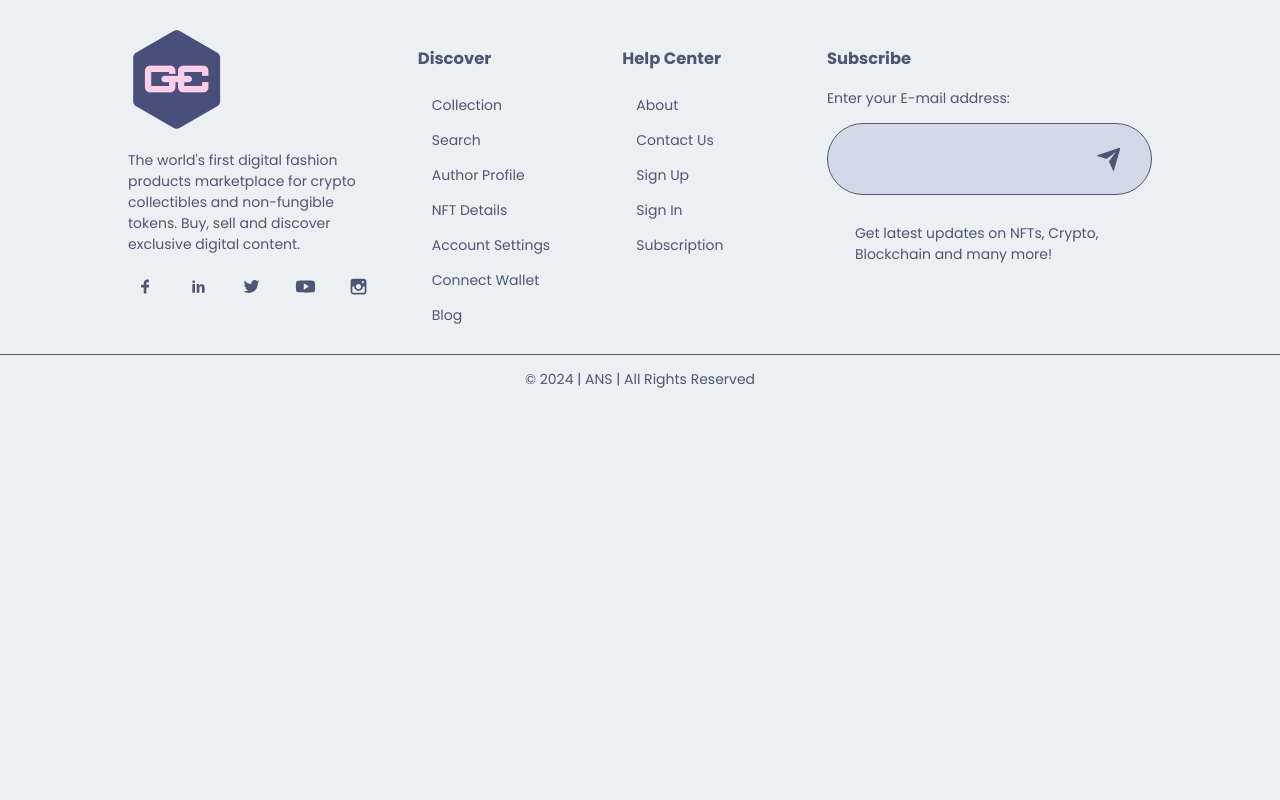
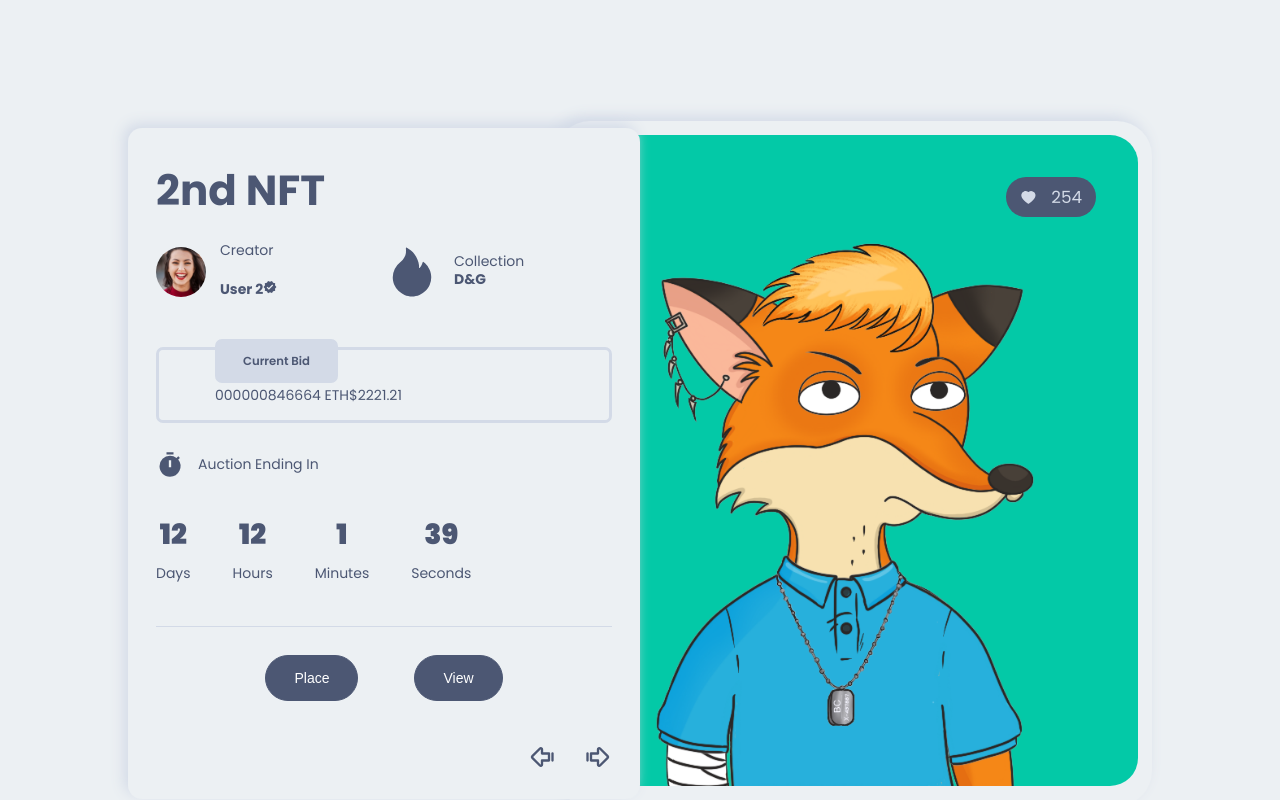
Before and after one commit to rajca21/hackathon24-nft-marketplace, a Next.js app in the folder client/: page / in a window 1280 px wide. Shown: the part 1220-2020 px from the top of the page. Before the commit the page ends 1624 px from the top, so only its background shows below. Built offline with nearby package versions, Linux system fonts and the light colour scheme.

Commit message:
NFT Slider Section
Template & styles for BigNFTSlider section
Data should be dynamically placed (probably a few of the best NFT we make)
Increment & decrement functions should be fixed as well

```diff
--- /dev/null
+++ b/client/components/BigNFTSlider/BigNFTSlider.jsx
@@ -0,0 +1,194 @@
+import React, { useState, useEffect, useCallback } from 'react';
+import Image from 'next/image';
+import { AiFillFire, AiFillHeart, AiOutlineHeart } from 'react-icons/ai';
+import { MdVerified, MdTimer } from 'react-icons/md';
+import { TbArrowBigLeftLine, TbArrowBigRightLine } from 'react-icons/tb';
+
+import Style from './BigNFTSlider.module.css';
+import images from '../../img';
+import Button from '../Button/Button';
+
+const BigNFTSlider = () => {
+  const [idNumber, setIdNumber] = useState(1);
+
+  const sliderData = [
+    {
+      title: '1st NFT',
+      id: 1,
+      name: 'User 1',
+      collection: 'Dior',
+      price: '000000646664 ETH',
+      like: 243,
+      image: images.user1,
+      nftImage: images.nft_image_1,
+      time: {
+        days: 27,
+        hours: 10,
+        minutes: 11,
+        seconds: 35,
+      },
+    },
+    {
+      title: '2nd NFT',
+      id: 2,
+      name: 'User 2',
+      collection: 'D&G',
+      price: '000000846664 ETH',
+      like: 254,
+      image: images.user2,
+      nftImage: images.nft_image_2,
+      time: {
+        days: 12,
+        hours: 12,
+        minutes: 1,
+        seconds: 39,
+      },
+    },
+    {
+      title: '3rd NFT',
+      id: 3,
+      name: 'User 3',
+      collection: 'Fendi',
+      price: '000000247664 ETH',
+      like: 123,
+      image: images.user3,
+      nftImage: images.nft_image_3,
+      time: {
+        days: 32,
+        hours: 19,
+        minutes: 21,
+        seconds: 44,
+      },
+    },
+  ];
+
+  const inc = useCallback(() => {
+    if (idNumber + 1 < sliderData.length) {
+      setIdNumber(idNumber + 1);
+    }
+  }, [idNumber, sliderData.length]);
+
+  const dec = useCallback(() => {
+    if (idNumber > 0) {
+      setIdNumber(idNumber - 1);
+    }
+  }, [idNumber]);
+
+  return (
+    <div className={Style.bigNFTSlider}>
+      <div className={Style.bigNFTSlider_box}>
+        <div className={Style.bigNFTSlider_box_left}>
+          <h2>{sliderData[idNumber].title}</h2>
+          <div className={Style.bigNFTSlider_box_left_creator}>
+            <div className={Style.bigNFTSlider_box_left_creator_profile}>
+              <Image
+                src={sliderData[idNumber].image}
+                alt='creator'
+                width={50}
+                height={50}
+                className={Style.bigNFTSlider_box_left_creator_profile_img}
+              />
+              <div className={Style.bigNFTSlider_box_left_creator_profile_img}>
+                <p>Creator</p>
+                <h4>
+                  {sliderData[idNumber].name}
+                  <span>
+                    <MdVerified />
+                  </span>
+                </h4>
+              </div>
+            </div>
+
+            <div className={Style.bigNFTSlider_box_left_creator_collection}>
+              <AiFillFire
+                className={Style.bigNFTSlider_box_left_creator_collection_icon}
+              />
+              <div
+                className={Style.bigNFTSlider_box_left_creator_collection_info}
+              >
+                <p>Collection</p>
+                <h4>{sliderData[idNumber].collection}</h4>
+              </div>
+            </div>
+          </div>
+
+          <div className={Style.bigNFTSlider_box_left_bidding}>
+            <div className={Style.bigNFTSlider_box_left_bidding_box}>
+              <small>Current Bid</small>
+              <p>
+                {sliderData[idNumber].price}
+                <span>$2221.21</span>
+              </p>
+            </div>
+
+            <p className={Style.bigNFTSlider_box_left_bidding_box_auction}>
+              <MdTimer
+                className={Style.bigNFTSlider_box_left_bidding_box_icon}
+              />
+              <span>Auction Ending In</span>
+            </p>
+
+            <div className={Style.bigNFTSlider_box_left_bidding_box_timer}>
+              <div
+                className={Style.bigNFTSlider_box_left_bidding_box_timer_item}
+              >
+                <p>{sliderData[idNumber].time.days}</p>
+                <span>Days</span>
+              </div>
+              <div
+                className={Style.bigNFTSlider_box_left_bidding_box_timer_item}
+              >
+                <p>{sliderData[idNumber].time.hours}</p>
+                <span>Hours</span>
+              </div>
+              <div
+                className={Style.bigNFTSlider_box_left_bidding_box_timer_item}
+              >
+                <p>{sliderData[idNumber].time.minutes}</p>
+                <span>Minutes</span>
+              </div>
+              <div
+                className={Style.bigNFTSlider_box_left_bidding_box_timer_item}
+              >
+                <p>{sliderData[idNumber].time.seconds}</p>
+                <span>Seconds</span>
+              </div>
+            </div>
+
+            <div className={Style.bigNFTSlider_box_left_button}>
+              <Button btnName='Place' handleClick={() => {}} />
+              <Button btnName='View' handleClick={() => {}} />
+            </div>
+          </div>
+
+          <div className={Style.bigNFTSlider_box_left_sliderBtn}>
+            <TbArrowBigLeftLine
+              className={Style.bigNFTSlider_box_left_sliderBtn_icon}
+              onClick={dec}
+            />
+            <TbArrowBigRightLine
+              className={Style.bigNFTSlider_box_left_sliderBtn_icon}
+              onClick={inc}
+            />
+          </div>
+        </div>
+
+        <div className={Style.bigNFTSlider_box_right}>
+          <div className={Style.bigNFTSlider_box_right_box}>
+            <Image
+              src={sliderData[idNumber].nftImage}
+              alt='NFT'
+              className={Style.bigNFTSlider_box_right_box_img}
+            />
+            <div className={Style.bigNFTSlider_box_right_box_like}>
+              <AiFillHeart />
+              <span>{sliderData[idNumber].like}</span>
+            </div>
+          </div>
+        </div>
+      </div>
+    </div>
+  );
+};
+
+export default BigNFTSlider;
--- /dev/null
+++ b/client/components/BigNFTSlider/BigNFTSlider.module.css
@@ -0,0 +1,208 @@
+.bigNFTSlider_box {
+  margin: 0 auto;
+  width: 80%;
+  padding-block: 8rem;
+
+  display: grid;
+  grid-template-columns: repeat(12, 1fr);
+  align-items: center;
+}
+
+.bigNFTSlider_box_left {
+  grid-column: 1 / 7;
+  grid-row: 1 / -1;
+  background-color: var(--main-bg-color);
+  box-shadow: var(--box-shadow-2);
+  border-radius: 1rem;
+  padding: 2rem;
+  z-index: 1111;
+  max-height: 90vh;
+}
+
+.bigNFTSlider_box_left h2 {
+  font-size: 3rem;
+  line-height: 0;
+}
+
+.bigNFTSlider_box_right {
+  grid-column: 6 / -1;
+  grid-row: 1 / -1;
+  padding: 1rem;
+  background-color: var(--main-bg-color);
+  border-radius: 2.5rem;
+  box-shadow: var(--box-shadow-2);
+  /* box-shadow: var(--main-bg-color); */
+}
+
+.bigNFTSlider_box_left_creator {
+  display: grid;
+  grid-template-columns: repeat(2, 1fr);
+  align-items: center;
+}
+
+.bigNFTSlider_box_left_creator_profile {
+  display: flex;
+  align-items: center;
+  gap: 1rem;
+}
+
+.bigNFTSlider_box_left_creator_profile_img {
+  border-radius: 50%;
+}
+
+.bigNFTSlider_box_left_creator_profile_info {
+  line-height: 0;
+}
+
+.bigNFTSlider_box_left_creator_profile_info p {
+  margin-bottom: -0.7rem;
+  margin-top: 1rem;
+}
+
+.bigNFTSlider_box_left_creator_collection {
+  display: flex;
+  align-items: center;
+  gap: 1rem;
+}
+
+.bigNFTSlider_box_left_creator_collection_icon {
+  font-size: 4rem;
+}
+
+.bigNFTSlider_box_left_creator_collection_info {
+  line-height: 0;
+}
+
+.bigNFTSlider_box_left_bidding_box {
+  border: 3px solid var(--shadow-dark-color);
+  margin-block: 2rem;
+  padding: 0 4rem;
+  border-radius: 0.5rem;
+}
+
+.bigNFTSlider_box_left_bidding_box_auction {
+  display: flex;
+  align-items: center;
+  gap: 1rem;
+}
+
+.bigNFTSlider_box_left_bidding_box small {
+  background-color: var(--shadow-dark-color);
+  padding: 1rem 2rem;
+  border-radius: 0.5rem;
+  font-weight: 600;
+}
+
+.bigNFTSlider_box_left_bidding_box_icon {
+  font-size: 2rem;
+}
+
+.bigNFTSlider_box_left_bidding_box_timer {
+  display: flex;
+  align-items: center;
+  gap: 3rem;
+  text-align: center;
+  padding: 1rem 0rem 3rem 0;
+  border-bottom: 1px solid var(--shadow-dark-color);
+}
+
+.bigNFTSlider_box_left_bidding_box_timer_item p {
+  font-size: 2rem;
+  font-weight: 900;
+  line-height: 0;
+}
+
+.bigNFTSlider_box_left_button {
+  display: flex;
+  align-items: center;
+  justify-content: center;
+  gap: 4rem;
+  padding-block: 2rem 0rem;
+}
+
+.bigNFTSlider_box_left_sliderBtn {
+  display: flex;
+  align-items: center;
+  gap: 2rem;
+  font-size: 2rem;
+  margin-top: 3rem;
+  justify-content: flex-end;
+}
+
+.bigNFTSlider_box_left_sliderBtn_icon {
+  cursor: pointer;
+  transition: all 0.3s ease-in;
+}
+
+.bigNFTSlider_box_left_sliderBtn_icon:hover {
+  background-color: var(--shadow-dark-color);
+  border-radius: 50%;
+  padding: 1rem;
+}
+
+.bigNFTSlider_box_right_box {
+  position: relative;
+}
+
+.bigNFTSlider_box_right_box_img {
+  border-radius: 2rem;
+}
+
+.bigNFTSlider_box_right_box_like {
+  position: absolute;
+  top: 3rem;
+  right: 3rem;
+  display: flex;
+  align-items: center;
+  gap: 1rem;
+  font-size: 1.2rem;
+  background-color: var(--icons-color);
+  color: var(--shadow-dark-color);
+  padding: 0.5rem 1rem;
+  border-radius: 5rem;
+}
+
+@media screen and (max-width: 65em) {
+  .bigNFTSlider_box {
+    width: 90%;
+    padding-top: 28rem;
+    grid-template-columns: 1fr;
+    gap: 1rem;
+  }
+
+  .bigNFTSlider_box_left {
+    /* height: 120vh; */
+    height: 70vh;
+    padding: 1.5rem;
+  }
+
+  .bigNFTSlider_box_right {
+    margin-top: -70rem;
+  }
+
+  .bigNFTSlider_box_left_creator {
+    gap: 1rem;
+    grid-template-columns: 1.8fr 1fr;
+  }
+
+  .bigNFTSlider_box_left_creator_profile_info {
+    font-size: 0.8rem;
+    line-height: 1;
+  }
+
+  .bigNFTSlider_box_left_creator_collection_icon {
+    font-size: 1.5rem;
+  }
+
+  .bigNFTSlider_box_left_creator_collection_info {
+    font-size: 0.8rem;
+  }
+
+  .bigNFTSlider_box_left_bidding_box_timer {
+    gap: 2rem;
+  }
+
+  .bigNFTSlider_box_left_bidding_box_timer_item p {
+    font-size: 1rem;
+  }
+}
--- a/client/components/components_index.js
+++ b/client/components/components_index.js
@@ -1,7 +1,8 @@
+import BigNFTSlider from './BigNFTSlider/BigNFTSlider';
 import Button from './Button/Button';
 import Hero from './Hero/Hero';
 import Footer from './Footer/Footer';
 import Navbar from './Navbar/Navbar';
 import Service from './Service/Service';
 
-export { Button, Hero, Footer, Navbar, Service };
+export { BigNFTSlider, Button, Hero, Footer, Navbar, Service };
--- a/client/pages/index.js
+++ b/client/pages/index.js
@@ -1,13 +1,14 @@
 import React from 'react';
 
 import Style from '../styles/index.module.css';
-import { Hero, Service } from '../components/components_index';
+import { BigNFTSlider, Hero, Service } from '../components/components_index';
 
 const Home = () => {
   return (
     <div className={Style.homePage}>
       <Hero />
       <Service />
+      <BigNFTSlider />
     </div>
   );
 };
```
